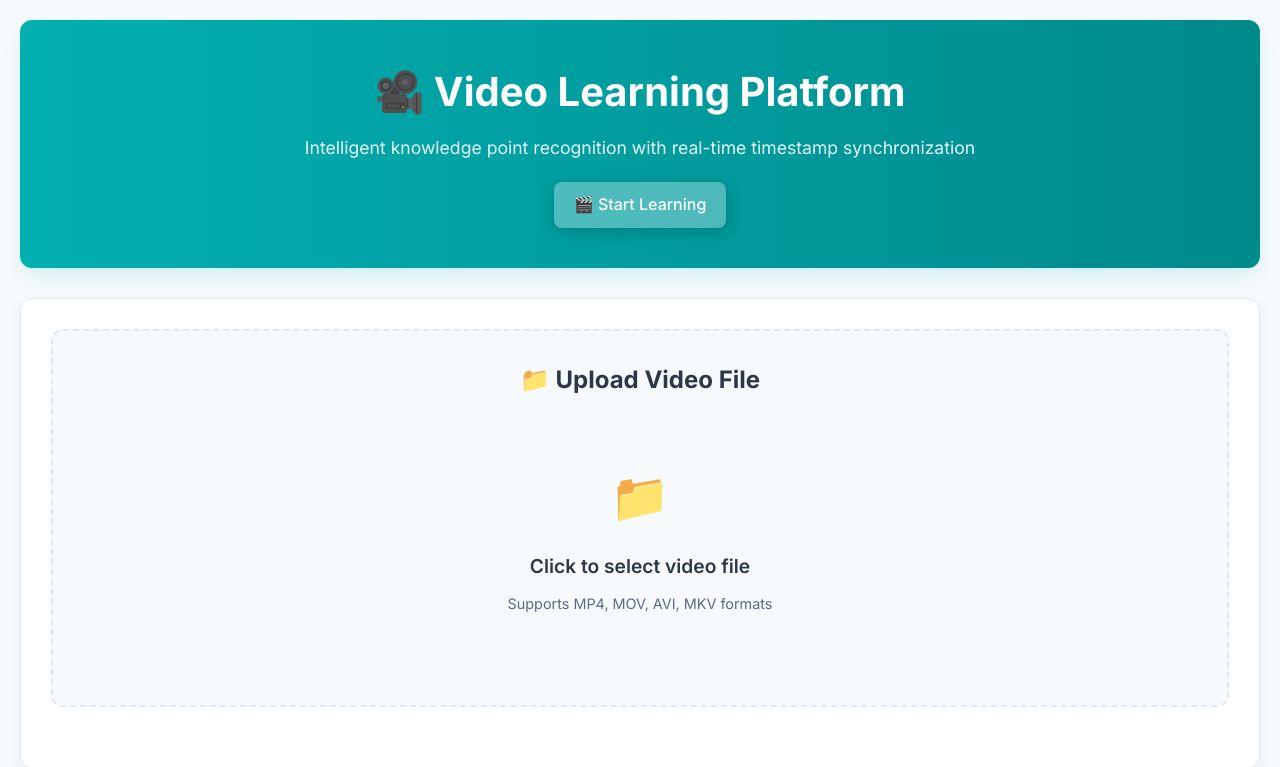
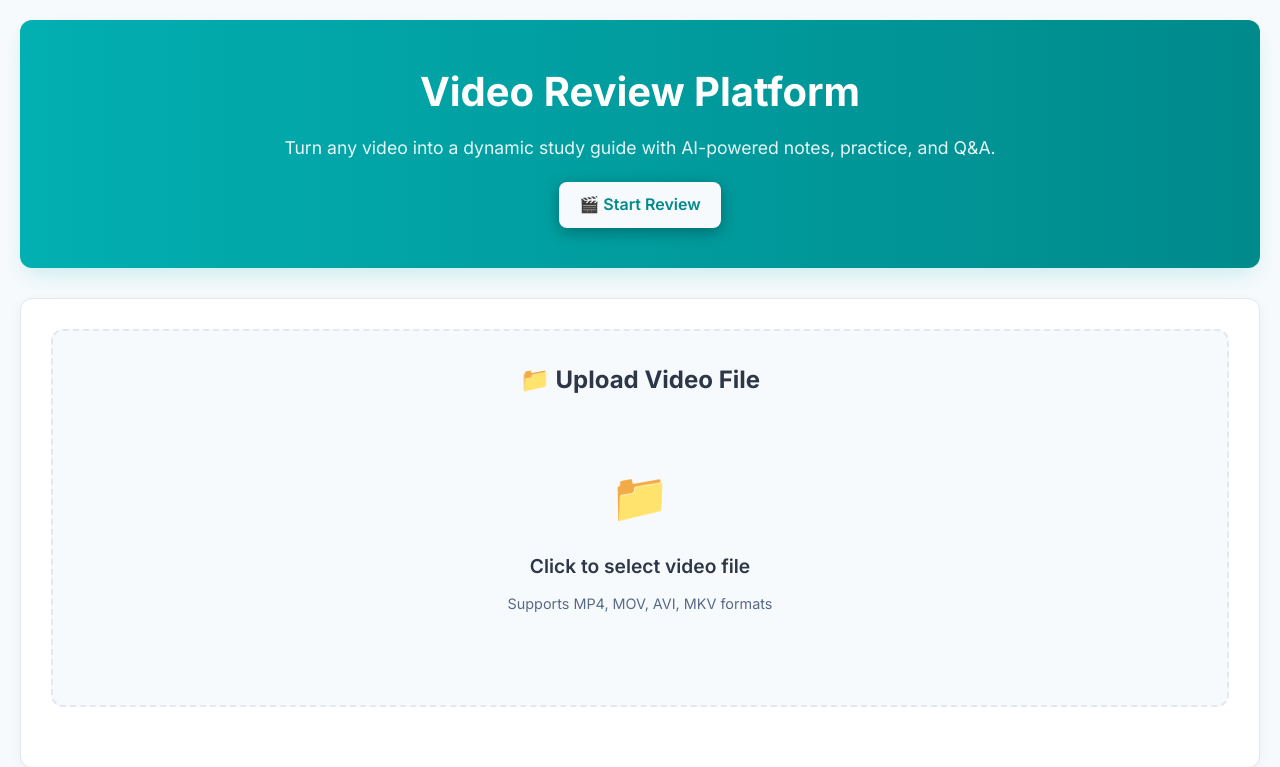
Before and after one commit to Yolaaaaanda000/evenacademy_ai_notes, a Flask app: page / in a window 1280 px wide. Shown: the top 767 px of the page. Run offline with Flask 3, Linux system fonts and the light colour scheme; some libraries are stand-ins or nearby versions.

Commit message:
优化左右面板样式：白色背景设计
1. 左右面板背景改为白色：
   - video-panel和knowledge-panel背景改为white
   - 边框改为浅灰色#e2e8f0

2. 增强阴影效果保持视觉层次：
   - 左右面板添加box-shadow: 0 8px 25px rgba(0, 0, 0, 0.08)
   - player-container添加背景色和阴影作为容器

3. 整体效果：
   - 更简洁统一的白色背景
   - 通过阴影保持视觉层次感
   - 更专业清爽的视觉效果

```diff
--- a/static/style_video_player.css
+++ b/static/style_video_player.css
@@ -80,8 +80,10 @@ header p {
 }
 
 .nav-link.active {
-    background: rgba(255, 255, 255, 0.3);
-    box-shadow: 0 4px 15px rgba(0, 0, 0, 0.2);
+    background: #F7FAFC;
+    color: var(--primary-dark);
+    box-shadow: 0 4px 15px rgba(0, 0, 0, 0.3);
+    font-weight: 600;
 }
 
 /* 主要内容区域 */
@@ -377,16 +379,21 @@ main {
     min-height: 700px;
     max-width: 1800px;
     margin: 0 auto;
+    background: var(--bg-color);
+    padding: 30px;
+    border-radius: 20px;
+    box-shadow: 0 4px 20px rgba(0, 0, 0, 0.05);
 }
 
 /* 视频面板 */
 .video-panel {
-    background: var(--bg-color);
+    background: white;
     border-radius: 15px;
     padding: 20px;
-    border: 1px solid var(--border-color);
+    border: 1px solid #e2e8f0;
     display: flex;
     flex-direction: column;
+    box-shadow: 0 8px 25px rgba(0, 0, 0, 0.08);
 }
 
 .video-header {
@@ -458,12 +465,13 @@ main {
 
 /* 知识点面板 */
 .knowledge-panel {
-    background: var(--bg-color);
+    background: white;
     border-radius: 15px;
     padding: 20px;
-    border: 1px solid var(--border-color);
+    border: 1px solid #e2e8f0;
     display: flex;
     flex-direction: column;
+    box-shadow: 0 8px 25px rgba(0, 0, 0, 0.08);
 }
 
 .panel-header {
@@ -851,10 +859,14 @@ main {
 /* 底部操作区域 */
 .bottom-actions {
     margin-top: 20px;
+    margin-bottom: 20px;
     padding: 20px;
     background: var(--bg-color);
     border-radius: 10px;
     border: 1px solid var(--border-color);
+    max-width: 1950px;
+    margin-left: auto;
+    margin-right: auto;
 }
 
 .action-buttons {
--- a/templates/video_player.html
+++ b/templates/video_player.html
@@ -11,10 +11,10 @@
 <body>
     <div class="container">
         <header>
-            <h1>🎥 Video Learning Platform</h1>
-            <p>Intelligent knowledge point recognition with real-time timestamp synchronization</p>
+            <h1> Video Review Platform</h1>
+            <p>Turn any video into a dynamic study guide with AI-powered notes, practice, and Q&A.</p>
             <nav class="main-nav">
-                <a href="/" class="nav-link active">🎬 Start Learning</a>
+                <a href="/" class="nav-link active">🎬 Start Review</a>
             </nav>
         </header>
 
@@ -181,10 +181,6 @@
             </div>
         </main>
 
-
-            </div>
-        </main>
-
         <!-- 🆕 AI对话区域 - 与页面宽度一致 -->
         <div class="ai-dialogue-section">
             <div class="dialogue-header">
```
